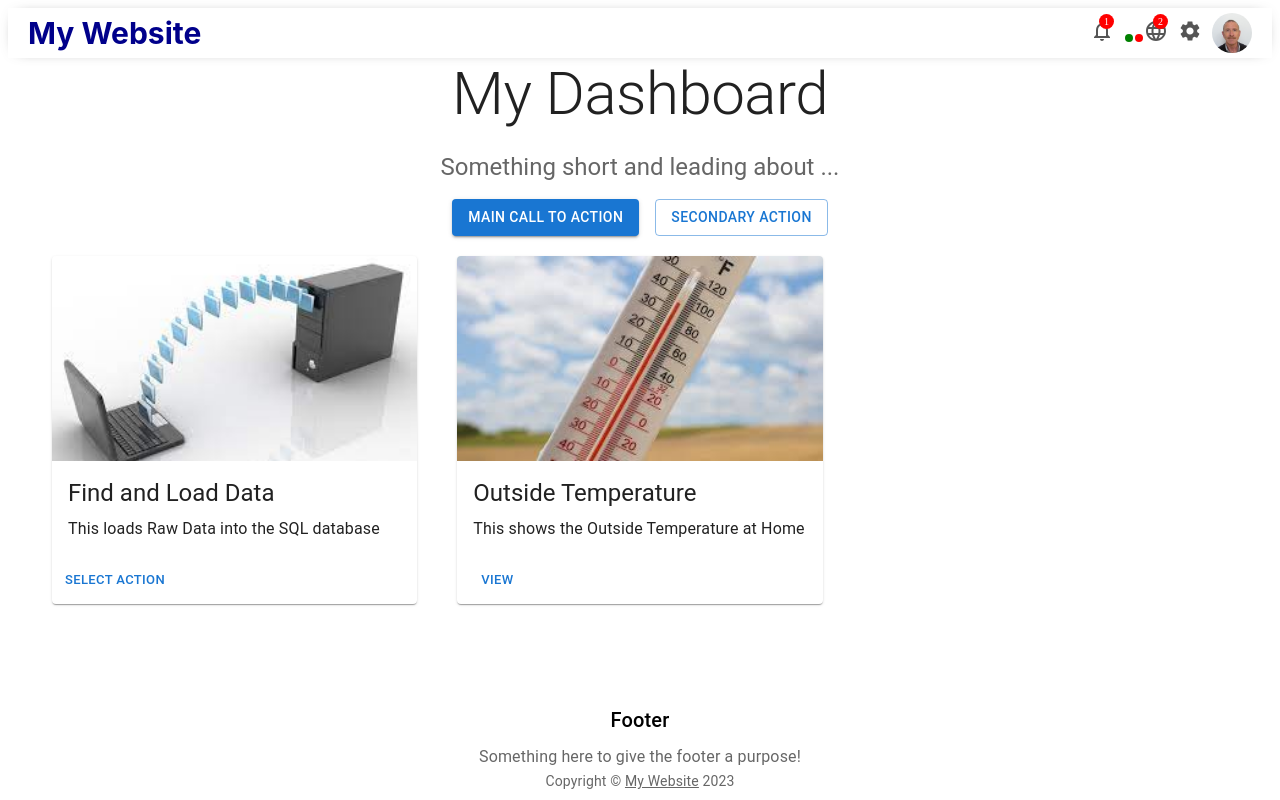
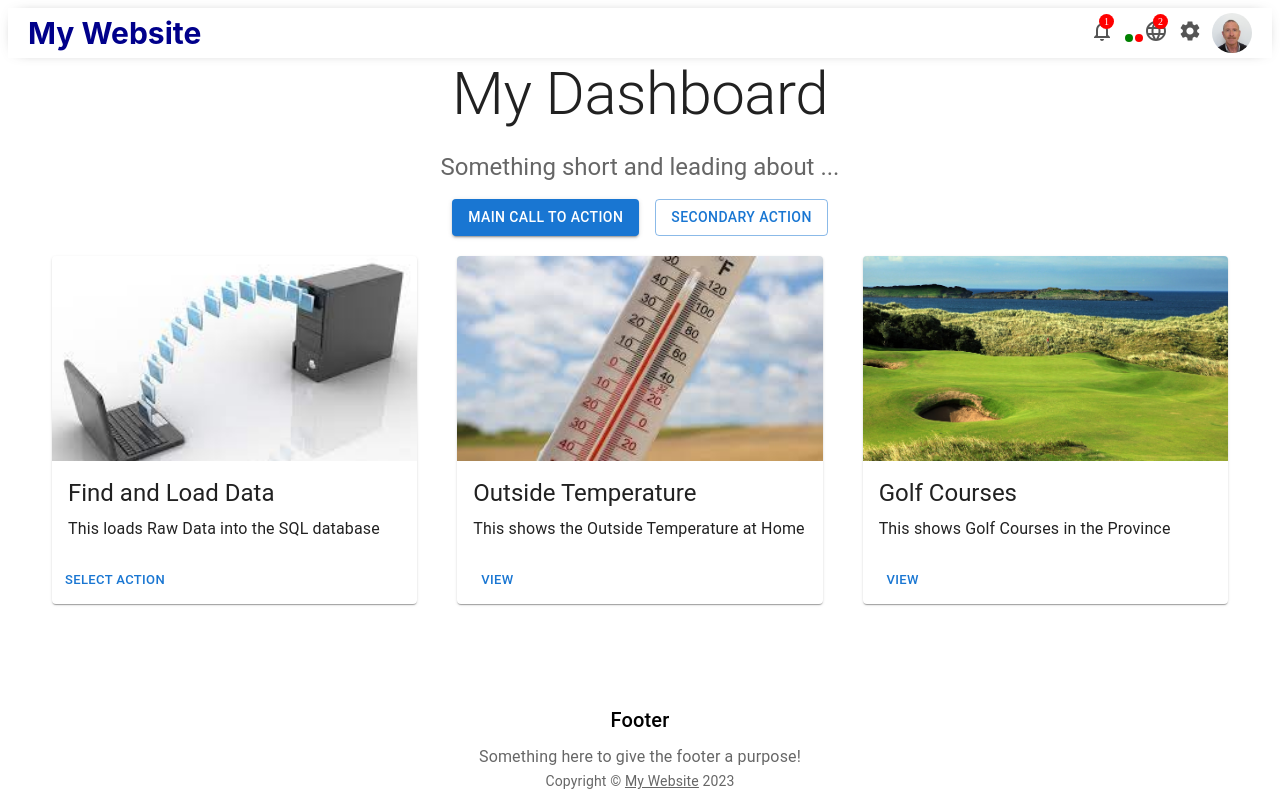
Before and after one commit to 11646729/golf-3, a React (Create React App) app in the folder frontend/: page / in a window 1280 px wide. Built offline with nearby package versions, Linux system fonts and the light colour scheme.

Commit message:
Amended GolfCoursesCard to use mui

```diff
--- a/frontend/src/cards/GolfCoursesCard.jsx
+++ b/frontend/src/cards/GolfCoursesCard.jsx
@@ -7,38 +7,23 @@ import {
   CardContent,
   CardMedia,
   Typography,
-  makeStyles,
-} from "@material-ui/core"
-
-const useStyles = makeStyles((theme) => ({
-  cardGrid: {
-    paddingTop: theme.spacing(8),
-    paddingBottom: theme.spacing(8),
-  },
-  card: {
-    height: "100%",
-    display: "flex",
-    flexDirection: "column",
-  },
-  cardMedia: {
-    paddingTop: "56.25%", // 16:9
-  },
-  cardContent: {
-    flexGrow: 1,
-  },
-}))
+} from "@mui/material"
 
 const GolfCoursesCard = () => {
-  const classes = useStyles()
-
   return (
-    <Card className={classes.card}>
+    <Card
+      sx={{
+        height: "100%",
+        display: "flex",
+        flexDirection: "column",
+      }}
+    >
       <CardMedia
-        className={classes.cardMedia}
+        sx={{ paddingTop: "56.25%" }}
         image="/static/images/NearbyGolfClubs.jpg"
         title="Golf Courses"
       />
-      <CardContent className={classes.cardContent}>
+      <CardContent sx={{ flexGrow: 1 }}>
         <Typography gutterBottom variant="h5" component="h2">
           Golf Courses
         </Typography>
--- a/frontend/src/components/Album.jsx
+++ b/frontend/src/components/Album.jsx
@@ -4,7 +4,7 @@ import { Button, Grid, Typography, Container } from "@mui/material"
 import CopyRight from "./CopyRight"
 import RawDataLoadCard from "../cards/RawDataLoadCard"
 import WeatherCard from "../cards/WeatherCard"
-// import GolfCoursesCard from "../cards/GolfCoursesCard"
+import GolfCoursesCard from "../cards/GolfCoursesCard"
 // import NearbyCrimesCard from "../cards/NearbyCrimesCard"
 // import CruiseCard from "../cards/CruiseCard"
 // import BusRoutesCard from "../cards/BusRoutesCard"
@@ -118,7 +118,7 @@ export default function SimpleContainer() {
               <WeatherCard />
             </Grid>
             <Grid item sm={4} style={{ padding: 20 }}>
-              {/* <GolfCoursesCard /> */}
+              <GolfCoursesCard />
             </Grid>
             <Grid item sm={4} style={{ padding: 20 }}>
               {/* <NearbyCrimesCard /> */}
```
